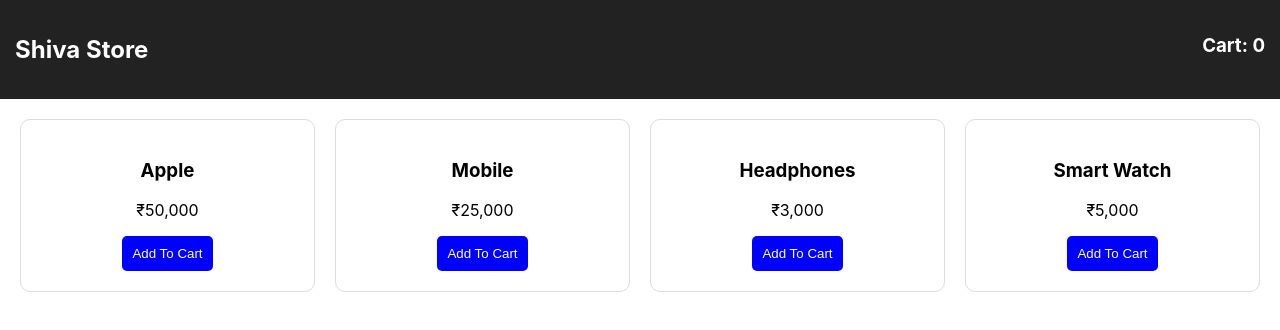
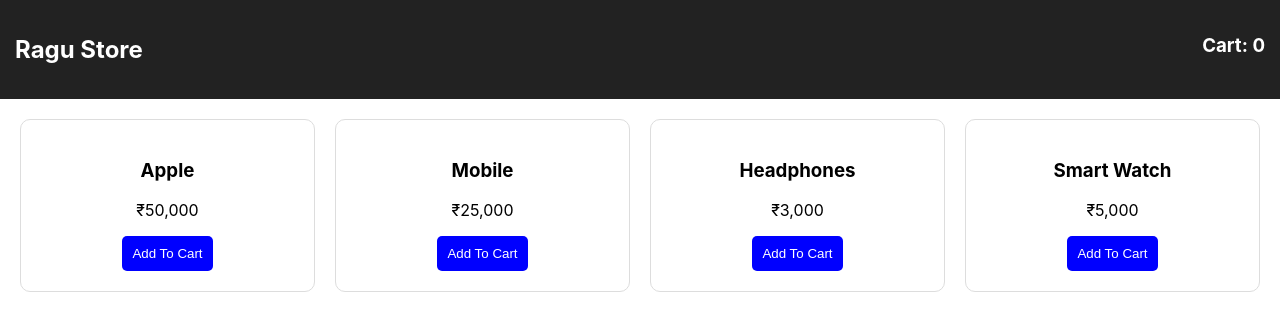
Before and after one commit to kongarashiva/react-app, a React (Create React App) app: page / in a window 1280 px wide. Shown: the top 330 px of the page. Built offline with nearby package versions, Linux system fonts and the light colour scheme.

Commit message:
Update App.js

```diff
--- a/src/App.js
+++ b/src/App.js
@@ -19,7 +19,7 @@ function App() {
         display: "flex",
         justifyContent: "space-between"
       }}>
-        <h2>Shiva Store</h2>
+        <h2>Ragu Store</h2>
         <h3>Cart: {cart}</h3>
       </header>
 
```
